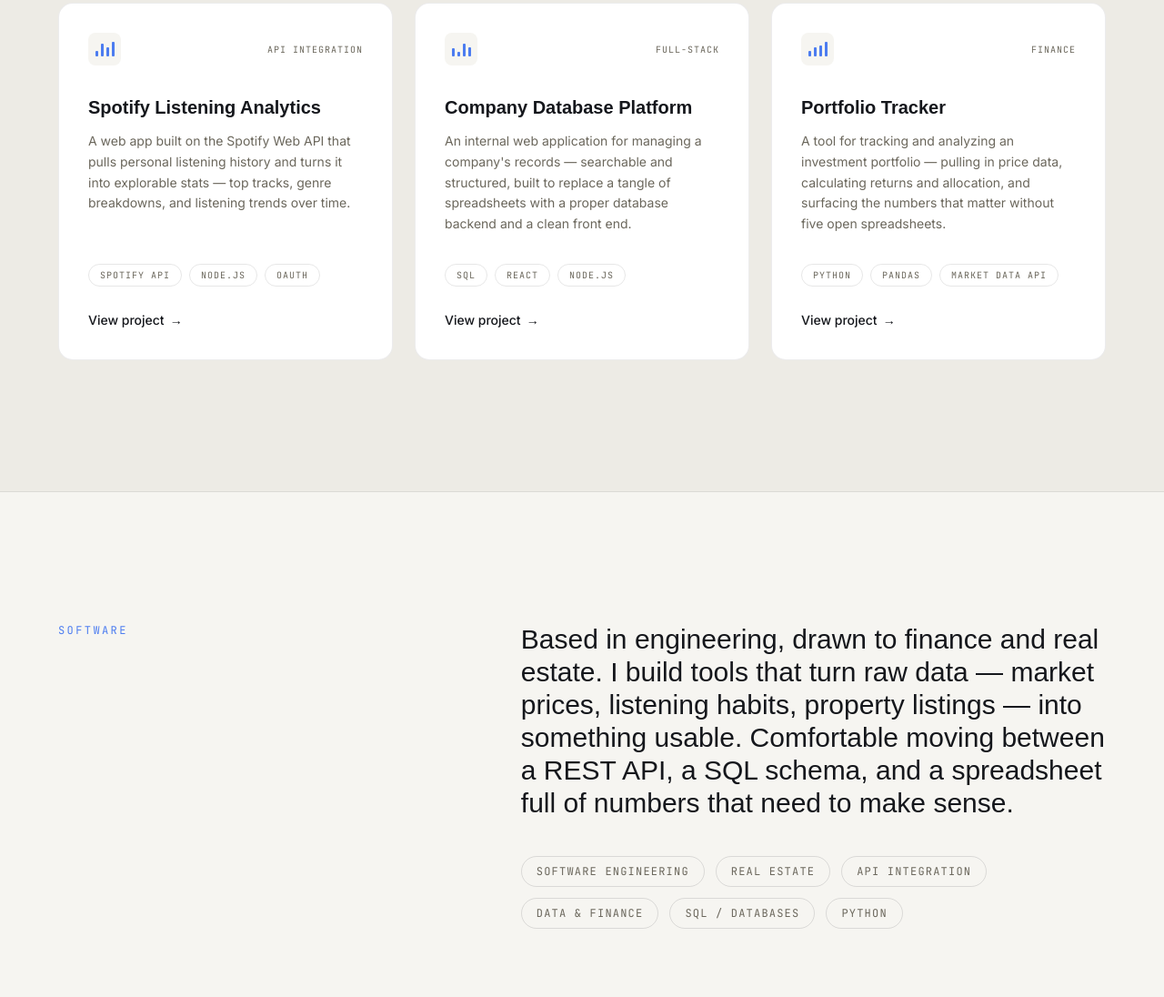
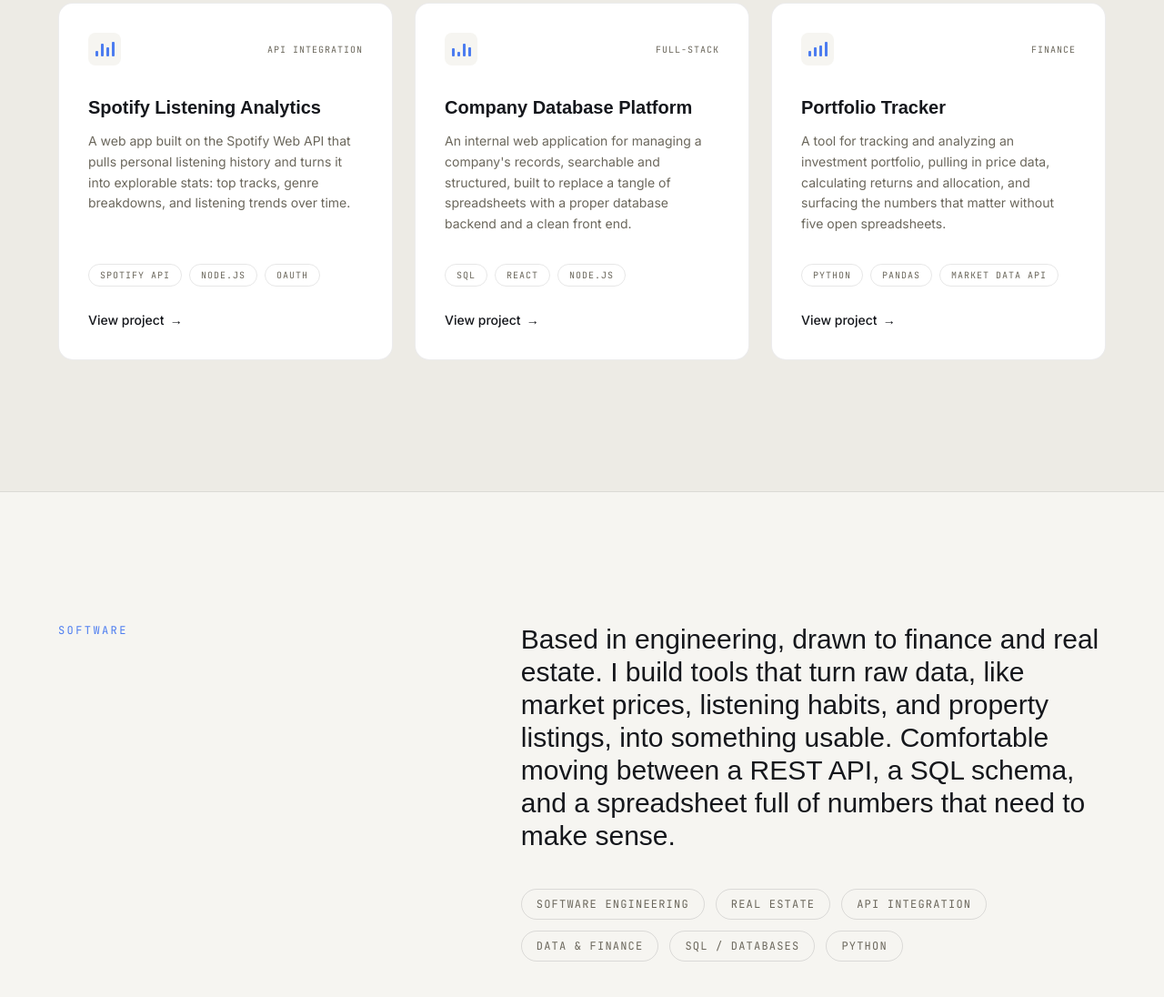
Before and after one commit to rasmusnorkvist/portfolio, a website: page index.html in a window 1280 px wide. Shown: the part 1220-2316 px from the top of the page at 91% size. Drawn offline with nearby package versions, Linux system fonts and the light colour scheme; a web font is replaced by a local one.

Commit message:
Remove all em dashes from copy and code comments
Replaced with commas, colons, or "like" depending on context; the
title now uses the middot separator already established elsewhere
on the page.

```diff
--- a/index.html
+++ b/index.html
@@ -3,8 +3,8 @@
 <head>
 <meta charset="UTF-8" />
 <meta name="viewport" content="width=device-width, initial-scale=1, viewport-fit=cover" />
-<title>Rasmus Norkvist — Engineering, Finance, Real Estate</title>
-<meta name="description" content="Portfolio of Rasmus Norkvist — engineer working across software, finance, and real estate." />
+<title>Rasmus Norkvist · Engineering, Finance, Real Estate</title>
+<meta name="description" content="Portfolio of Rasmus Norkvist, an engineer working across software, finance, and real estate." />
 <script>
   // applied before paint so a returning dark-mode visitor never sees a light flash
   if (localStorage.getItem("theme") === "dark") {
@@ -105,7 +105,7 @@
     mix-blend-mode: var(--grain-blend);
   }
 
-  /* signature signal bars — hero */
+  /* signature signal bars: hero */
   .bars {
     display: flex;
     align-items: flex-end;
@@ -379,7 +379,7 @@
           Rasmus<br />Norkvist
         </h1>
         <p class="mt-8 max-w-md text-lg text-slate leading-relaxed">
-          I build software at the point where markets and code meet — from
+          I build software at the point where markets and code meet, from
           API-driven data tools to systems that keep track of capital.
         </p>
         <div class="mt-10 flex flex-wrap items-center gap-4">
@@ -452,7 +452,7 @@
             <h3 class="font-display font-bold text-xl mb-3">Spotify Listening Analytics</h3>
             <p class="text-slate text-sm leading-relaxed">
               A web app built on the Spotify Web API that pulls personal
-              listening history and turns it into explorable stats — top
+              listening history and turns it into explorable stats: top
               tracks, genre breakdowns, and listening trends over time.
             </p>
           </div>
@@ -479,7 +479,7 @@
             </div>
             <h3 class="font-display font-bold text-xl mb-3">Company Database Platform</h3>
             <p class="text-slate text-sm leading-relaxed">
-              An internal web application for managing a company's records —
+              An internal web application for managing a company's records,
               searchable and structured, built to replace a tangle of
               spreadsheets with a proper database backend and a clean front end.
             </p>
@@ -507,7 +507,7 @@
             </div>
             <h3 class="font-display font-bold text-xl mb-3">Portfolio Tracker</h3>
             <p class="text-slate text-sm leading-relaxed">
-              A tool for tracking and analyzing an investment portfolio —
+              A tool for tracking and analyzing an investment portfolio,
               pulling in price data, calculating returns and allocation, and
               surfacing the numbers that matter without five open spreadsheets.
             </p>
@@ -533,8 +533,8 @@
         <div class="reveal">
           <p class="font-display font-medium text-2xl md:text-3xl leading-snug text-bone max-w-2xl">
             Based in engineering, drawn to finance and real estate. I build
-            tools that turn raw data — market prices, listening habits,
-            property listings — into something usable. Comfortable moving
+            tools that turn raw data, like market prices, listening habits,
+            and property listings, into something usable. Comfortable moving
             between a REST API, a SQL schema, and a spreadsheet full of
             numbers that need to make sense.
           </p>
@@ -627,14 +627,14 @@
       <h2 class="reveal font-display font-extrabold text-[11vw] sm:text-6xl md:text-7xl tracking-tight leading-[0.95]">
         Let's build<br class="sm:hidden" /> something.
       </h2>
-      <!-- placeholder contact address — swap for the real one -->
+      <!-- placeholder contact address: swap for the real one -->
       <a
         href="mailto:hello@rasmusnorkvist.dev"
         class="reveal underline-link inline-block mt-10 font-mono text-lg sm:text-xl text-bone"
         >hello@rasmusnorkvist.dev</a
       >
 
-      <!-- placeholder phone numbers — swap for the real ones -->
+      <!-- placeholder phone numbers: swap for the real ones -->
       <div class="reveal mt-5 flex flex-wrap items-center justify-center gap-x-6 gap-y-2 font-mono text-sm text-slate">
         <a href="tel:+12065550142" class="underline-link inline-flex items-center gap-2 hover:text-bone">
           <svg class="w-[14px] h-[14px] shrink-0" aria-hidden="true"><use href="#flag-us" /></svg>
@@ -647,7 +647,7 @@
       </div>
 
       <div class="reveal mt-10 flex flex-wrap items-center justify-center gap-4">
-        <!-- placeholder social hrefs — point these at the real profiles -->
+        <!-- placeholder social hrefs: point these at the real profiles -->
         <a href="#" class="rounded-full border border-line px-5 py-2.5 font-mono text-xs uppercase tracking-widest hover:bg-accent hover:text-ink hover:border-accent transition-colors">LinkedIn</a>
         <a href="#" class="rounded-full border border-line px-5 py-2.5 font-mono text-xs uppercase tracking-widest hover:bg-accent hover:text-ink hover:border-accent transition-colors">GitHub</a>
         <a
```
